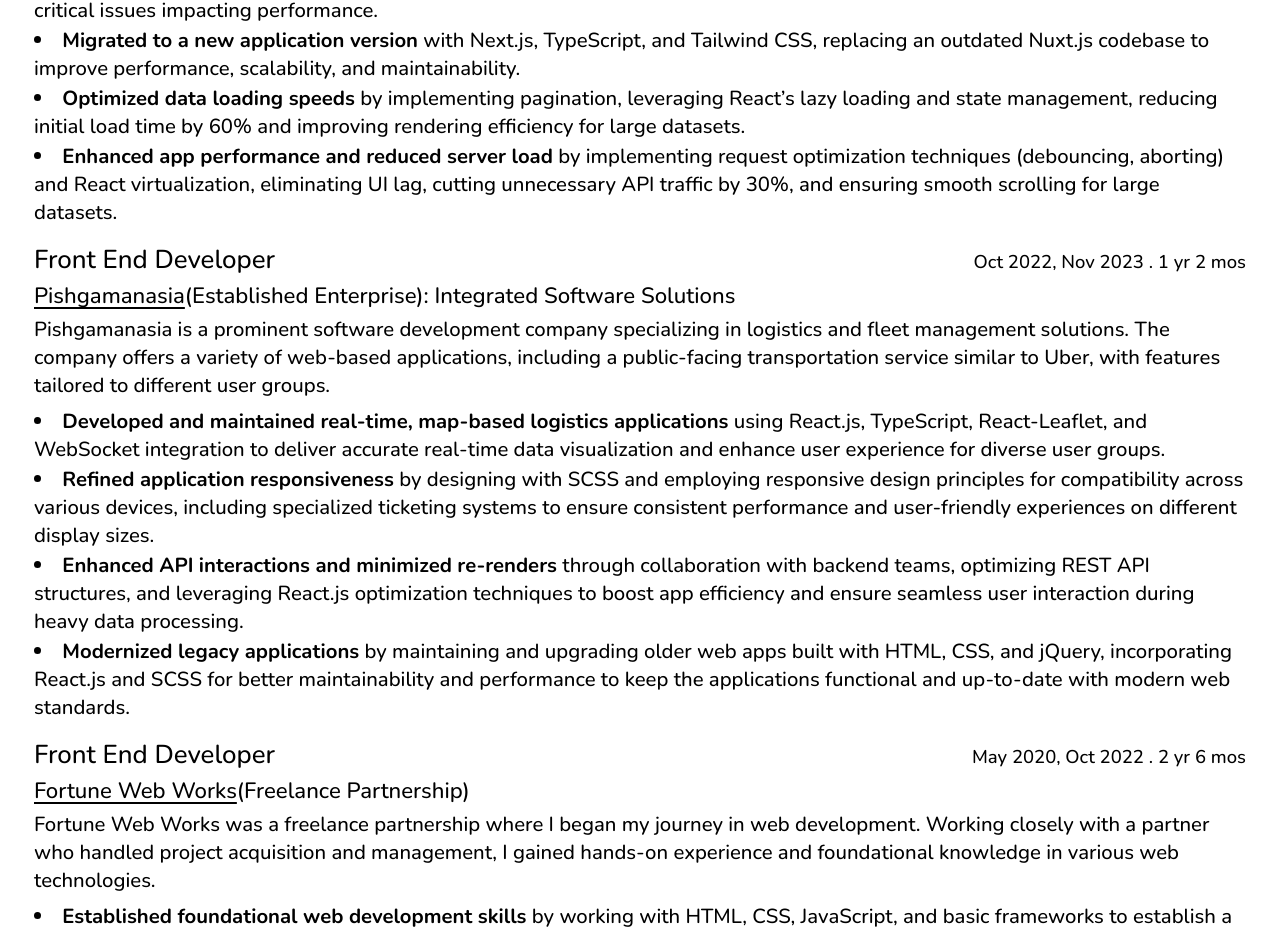
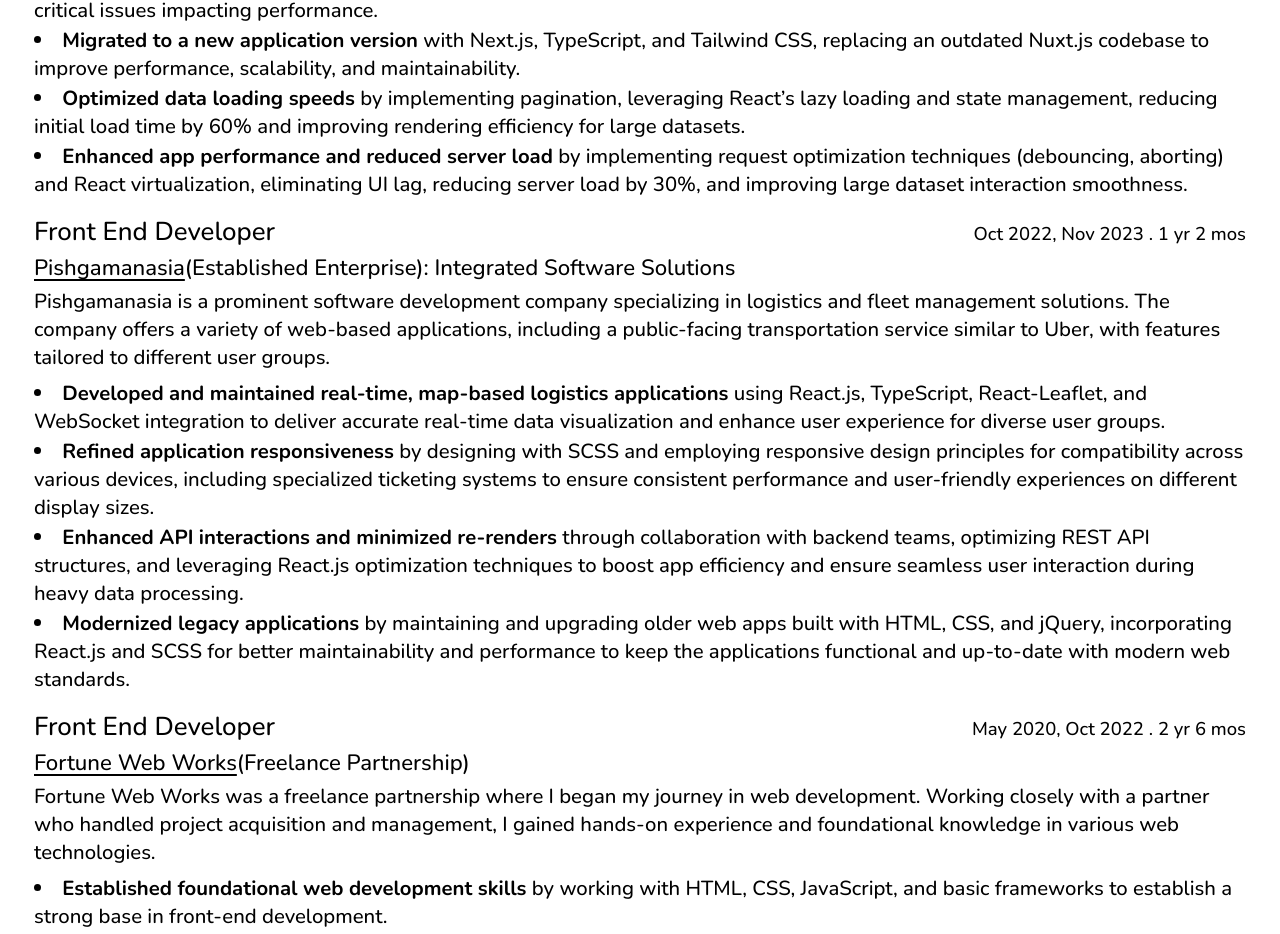
Before and after one commit to MiladKarandish/portfolio-v2, a Next.js app: page /resume in a window 1280 px wide. Shown: the part 815-1749 px from the top of the page. Built offline with nearby package versions, Linux system fonts and the light colour scheme.

Commit message:
fix: improving experiences bullet points

```diff
--- a/src/data/experiences.ts
+++ b/src/data/experiences.ts
@@ -46,7 +46,7 @@
       {
         what: "Enhanced app performance and reduced server load",
         how: "by implementing request optimization techniques (debouncing, aborting) and React virtualization,",
-        why: "eliminating UI lag, cutting unnecessary API traffic by 30%, and ensuring smooth scrolling for large datasets.",
+        why: "eliminating UI lag, reducing server load by 30%, and improving large dataset interaction smoothness.",
       },
     ],
   },
```
